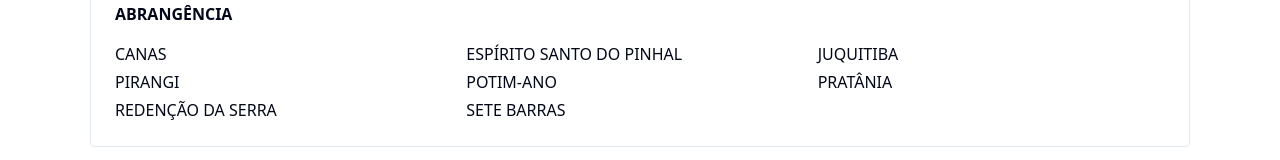
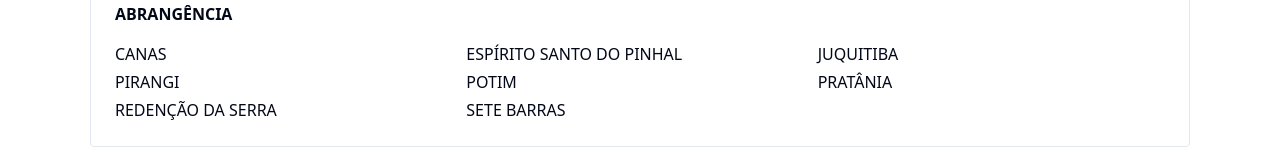
Before and after one commit to devsindercsp/sindicatos, a React (Vite) app: page / in a window 1280 px wide. Shown: the part 279-439 px from the top of the page. Built offline with nearby package versions, Linux system fonts and the light colour scheme.

Commit message:
sindicatos.ts
Alteração POTIM-ANO para grafia correta POTIM

```diff
--- a/src/data/sindicatos.ts
+++ b/src/data/sindicatos.ts
@@ -27,7 +27,7 @@ export const sindicatos: Sindicato[] = [
       'ESPÍRITO SANTO DO PINHAL',
       'JUQUITIBA',
       'PIRANGI',
-      'POTIM-ANO',
+      'POTIM',
       'PRATÂNIA',
       'REDENÇÃO DA SERRA',
       'SETE BARRAS',
```
